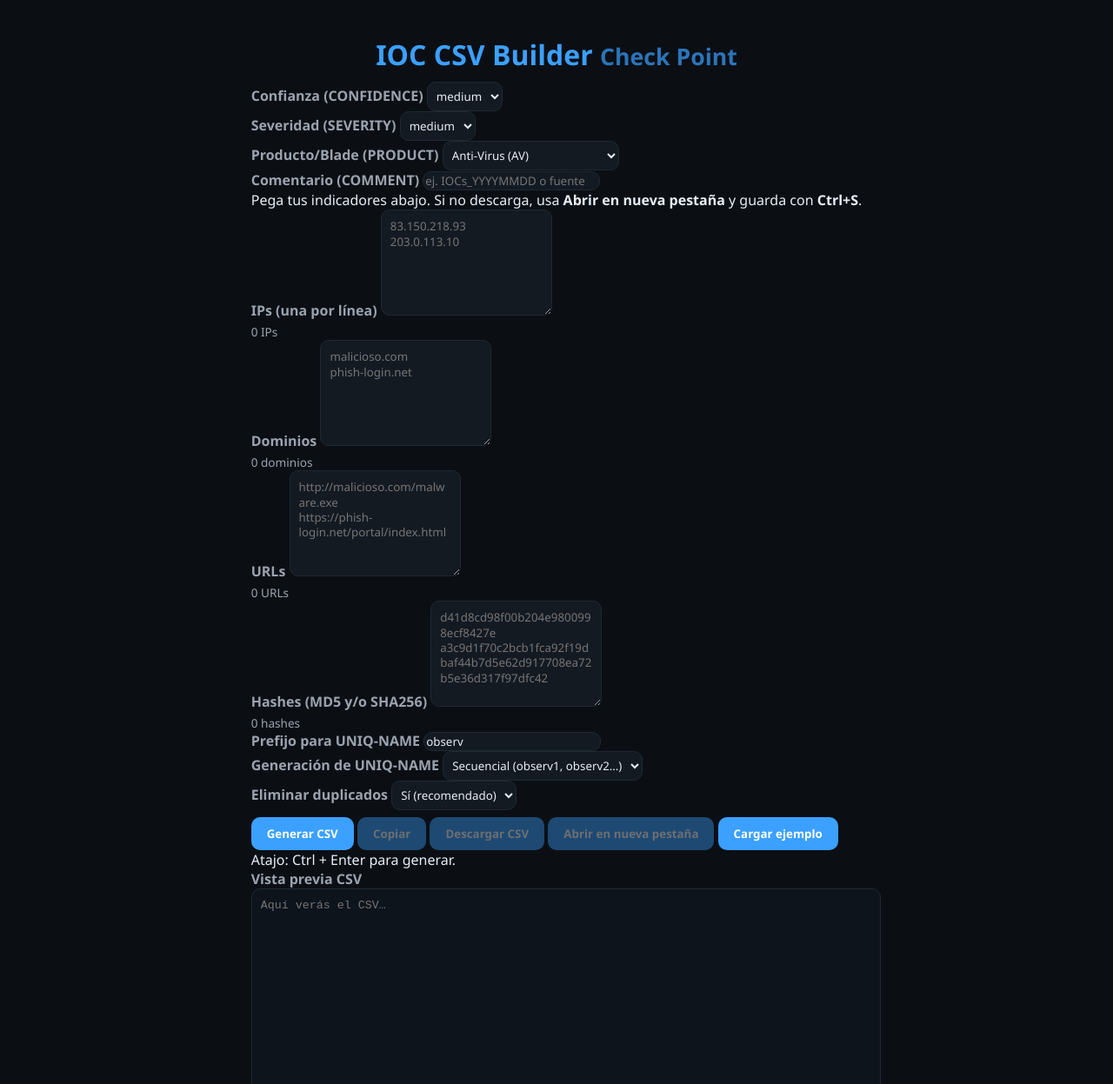
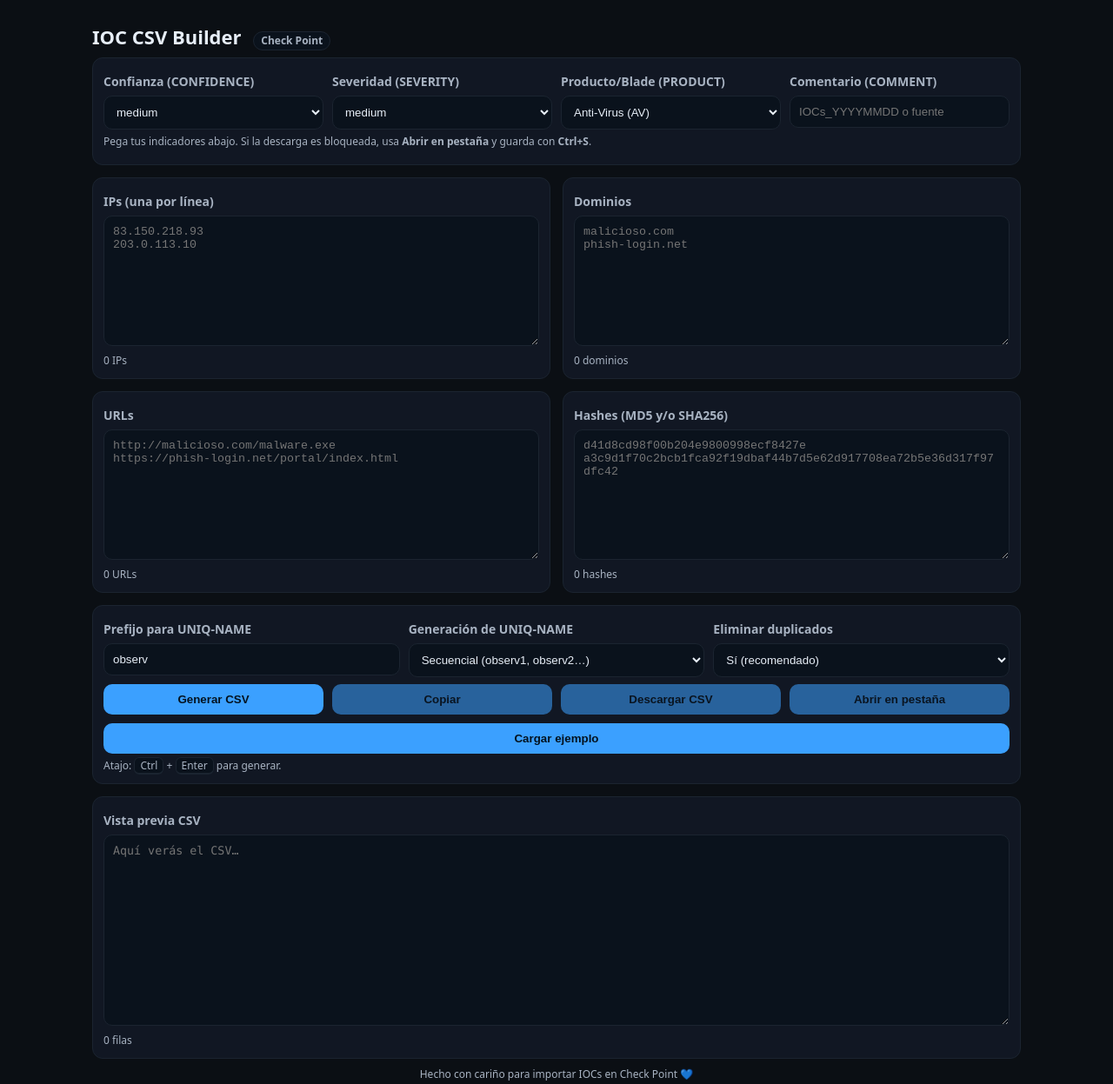
Before and after one commit to vivianacunac/ioc-csv-builder, a plain HTML site: page index.html in a window 1280 px wide. Shown: the top 1247 px of the page at 87% size. Drawn offline with Linux system fonts and the light colour scheme.

Commit message:
Update index.html

```diff
--- a/index.html
+++ b/index.html
@@ -3,34 +3,60 @@
 <head>
 <meta charset="utf-8">
 <meta name="viewport" content="width=device-width, initial-scale=1">
-<title>IOC CSV Builder — Check Point (Final)</title>
-<link rel="stylesheet" href="app.css">
+<title>IOC CSV Builder — Check Point</title>
+<style>
+  :root{
+    --bg:#0b0f14; --fg:#e7eef7; --muted:#a8b3c2; --card:#111723; --line:#1b2430;
+    --acc:#3ba0ff; --acc2:#5bb6ff; --warn:#ffd479;
+  }
+  *{box-sizing:border-box}
+  html,body{height:100%}
+  body{margin:0;background:var(--bg);color:var(--fg);font:14px/1.35 system-ui,Segoe UI,Roboto,Inter,Arial}
+  .wrap{max-width:1100px;margin:0 auto;padding:16px}
+  h1{font-size:22px;margin:12px 0 8px}
+  .pill{display:inline-block;padding:2px 8px;border-radius:999px;background:#0a121c;border:1px solid var(--line);color:var(--muted);font-size:12px;margin-left:8px}
+  .grid{display:grid;gap:14px;grid-template-columns:repeat(12,1fr)}
+  .card{background:var(--card);border:1px solid var(--line);border-radius:12px;padding:12px}
+  .col-6{grid-column:span 6} .col-12{grid-column:span 12}
+  @media (max-width:920px){ .col-6{grid-column:span 12} }
+  label{display:block;font-weight:600;margin:6px 0;color:var(--muted)}
+  input,select,textarea{width:100%;background:#0a121c;color:var(--fg);border:1px solid var(--line);border-radius:10px;padding:10px}
+  textarea{min-height:150px;resize:vertical}
+  .row{display:flex;gap:10px;flex-wrap:wrap}
+  .row > *{flex:1 1 210px}
+  button{background:var(--acc);color:#04121f;border:0;border-radius:10px;padding:10px 14px;font-weight:700;cursor:pointer}
+  button:hover{background:var(--acc2)}
+  button:disabled{opacity:.55;cursor:not-allowed}
+  .hint{font-size:12px;color:var(--muted);margin-top:6px}
+  .warn{color:var(--warn);margin-top:6px}
+  .counter{font-size:12px;color:var(--muted);margin-top:4px}
+  .kbd{border:1px solid var(--line);border-bottom-width:2px;border-radius:6px;padding:0 6px;background:#0a121c}
+  #preview{min-height:220px;font-family:ui-monospace,Consolas,monospace}
+  .hidden{display:none}
+  .footer{margin-top:10px;font-size:12px;color:var(--muted);text-align:center}
+</style>
 </head>
 <body>
   <div class="wrap">
-  <h1>IOC CSV Builder <small style="opacity:.7">Check Point</small></h1>
+    <h1>IOC CSV Builder <span class="pill">Check&nbsp;Point</span></h1>
 
     <div class="grid">
       <div class="card col-12">
         <div class="row">
           <div>
-          <label>Confianza (CONFIDENCE)</label>
+            <label for="confidence">Confianza (CONFIDENCE)</label>
             <select id="confidence">
-            <option>low</option>
-            <option selected>medium</option>
-            <option>high</option>
+              <option>low</option><option selected>medium</option><option>high</option>
             </select>
           </div>
           <div>
-          <label>Severidad (SEVERITY)</label>
+            <label for="severity">Severidad (SEVERITY)</label>
             <select id="severity">
-            <option>low</option>
-            <option selected>medium</option>
-            <option>high</option>
+              <option>low</option><option selected>medium</option><option>high</option>
             </select>
           </div>
           <div>
-          <label>Producto/Blade (PRODUCT)</label>
+            <label for="product">Producto/Blade (PRODUCT)</label>
             <select id="product">
               <option value="AV" selected>Anti-Virus (AV)</option>
               <option value="ABOT">Anti-Bot (ABOT)</option>
@@ -47,35 +73,37 @@
               <option value="VPN">VPN</option>
               <option value="custom">Otro / Personalizado…</option>
             </select>
-          <input id="productCustom" type="text" placeholder="Escribe tu propio blade" style="display:none;margin-top:6px">
+            <input id="productCustom" class="hidden" type="text" placeholder="Escribe tu propio blade" style="margin-top:6px">
           </div>
           <div>
-          <label>Comentario (COMMENT)</label>
-          <input id="comment" placeholder="ej. IOCs_YYYYMMDD o fuente">
+            <label for="comment">Comentario (COMMENT)</label>
+            <input id="comment" placeholder="IOCs_YYYYMMDD o fuente">
           </div>
         </div>
-      <div class="hint">Pega tus indicadores abajo. Si no descarga, usa <b>Abrir en nueva pestaña</b> y guarda con <b>Ctrl+S</b>.</div>
-      <div class="warn" id="warn"></div>
+        <div class="hint">Pega tus indicadores abajo. Si la descarga es bloqueada, usa <b>Abrir en pestaña</b> y guarda con <b>Ctrl+S</b>.</div>
+        <div class="warn" id="warn" aria-live="polite"></div>
       </div>
 
       <div class="card col-6">
-      <label>IPs (una por línea)</label>
+        <label for="ips">IPs (una por línea)</label>
         <textarea id="ips" placeholder="83.150.218.93&#10;203.0.113.10"></textarea>
         <div class="counter" id="ipsCount">0 IPs</div>
       </div>
+
       <div class="card col-6">
-      <label>Dominios</label>
+        <label for="domains">Dominios</label>
         <textarea id="domains" placeholder="malicioso.com&#10;phish-login.net"></textarea>
         <div class="counter" id="domainsCount">0 dominios</div>
       </div>
 
       <div class="card col-6">
-      <label>URLs</label>
+        <label for="urls">URLs</label>
         <textarea id="urls" placeholder="http://malicioso.com/malware.exe&#10;https://phish-login.net/portal/index.html"></textarea>
         <div class="counter" id="urlsCount">0 URLs</div>
       </div>
+
       <div class="card col-6">
-      <label>Hashes (MD5 y/o SHA256)</label>
+        <label for="hashes">Hashes (MD5 y/o SHA256)</label>
         <textarea id="hashes" placeholder="d41d8cd98f00b204e9800998ecf8427e&#10;a3c9d1f70c2bcb1fca92f19dbaf44b7d5e62d917708ea72b5e36d317f97dfc42"></textarea>
         <div class="counter" id="hashesCount">0 hashes</div>
       </div>
@@ -83,18 +111,18 @@
       <div class="card col-12">
         <div class="row">
           <div>
-          <label>Prefijo para UNIQ-NAME</label>
+            <label for="namePrefix">Prefijo para UNIQ-NAME</label>
             <input id="namePrefix" value="observ">
           </div>
           <div>
-          <label>Generación de UNIQ-NAME</label>
+            <label for="nameMode">Generación de UNIQ-NAME</label>
             <select id="nameMode">
               <option value="seq" selected>Secuencial (observ1, observ2…)</option>
               <option value="hash">Basado en hash del valor</option>
             </select>
           </div>
           <div>
-          <label>Eliminar duplicados</label>
+            <label for="dedup">Eliminar duplicados</label>
             <select id="dedup">
               <option value="yes" selected>Sí (recomendado)</option>
               <option value="no">No</option>
@@ -105,18 +133,20 @@
           <button id="gen">Generar CSV</button>
           <button id="copy" disabled>Copiar</button>
           <button id="download" disabled>Descargar CSV</button>
-        <button id="open" disabled>Abrir en nueva pestaña</button>
+          <button id="open" disabled>Abrir en pestaña</button>
           <button id="demo">Cargar ejemplo</button>
         </div>
         <div class="hint">Atajo: <span class="kbd">Ctrl</span> + <span class="kbd">Enter</span> para generar.</div>
       </div>
 
       <div class="card col-12">
-      <label>Vista previa CSV</label>
-      <textarea id="preview" style="min-height:220px" placeholder="Aquí verás el CSV…" readonly></textarea>
+        <label for="preview">Vista previa CSV</label>
+        <textarea id="preview" readonly placeholder="Aquí verás el CSV…"></textarea>
         <div class="counter" id="rowsCount">0 filas</div>
       </div>
     </div>
+
+    <div class="footer">Hecho con cariño para importar IOCs en Check Point 💙</div>
   </div>
 
 <script>
@@ -133,16 +163,16 @@
   const urlRe=/\\bhttps?:\\/\\/[^\\s<>()"']+\\b/gi;
   const domainRe=/\\b(?=.{1,253}\\b)(?:[a-z0-9](?:[a-z0-9-]{0,61}[a-z0-9])?\\.)+[a-z]{2,63}\\b/gi;
 
-  prod.addEventListener("change",()=>{
-    prodCustom.style.display = (prod.value==="custom") ? "block" : "none";
-  });
+  prod.addEventListener("change",()=>{ prodCustom.classList.toggle("hidden", prod.value!=="custom"); });
 
-  function normalizeLines(t){ return (t||"").split(/\\r?\\n/).map(s=>s.trim()).filter(Boolean); }
-  function hashCode(s){ let h=0; for(let i=0;i<s.length;i++){ h=((h<<5)-h)+s.charCodeAt(i); h|=0;} return (h>>>0).toString(36); }
-  function csvEscape(s){ return `"${String(s).replace(/"/g,'""')}"`; }
+  function normalizeLines(text){
+    return (text||"").replace(/\\r/g,"").split("\\n").map(s=>s.trim()).filter(Boolean);
+  }
+  function hashCode(str){ let h=0; for(let i=0;i<str.length;i++){ h=((h<<5)-h)+str.charCodeAt(i); h|=0;} if(h<0) h = 0xFFFFFFFF + h + 1; return h.toString(36); }
+  function csvEscape(s){ return \`"\${String(s).replace(/"/g,'""')}"\`; }
 
-  function parseIPs(){ return normalizeLines(ips.value).flatMap(line=>line.match(ipRe)||[]); }
-  function parseURLs(){ return normalizeLines(urls.value).flatMap(line=>line.match(urlRe)||[]); }
+  function parseIPs(){ return normalizeLines(ips.value).flatMap(line => (line.match(ipRe)||[])); }
+  function parseURLs(){ return normalizeLines(urls.value).flatMap(line => (line.match(urlRe)||[])); }
   function parseHashes(){
     const out=[];
     normalizeLines(hashes.value).forEach(line=>{
@@ -152,18 +182,20 @@
     return out;
   }
   function parseDomains(){
-    let ds = normalizeLines(domains.value).flatMap(line=>(line.match(domainRe)||[]).map(d=>d.toLowerCase()));
-    const urlDomains=new Set(parseURLs().map(u=>u.replace(/^https?:\\/\\//i,"").split("/")[0].toLowerCase()));
-    ds = ds.filter(d=>!urlDomains.has(d));
+    let ds = normalizeLines(domains.value).flatMap(line => (line.match(domainRe)||[]).map(d=>d.toLowerCase()));
+    const urlDomains = new Set(parseURLs().map(u=>u.replace(/^https?:\\/\\//i,"").split("/")[0].toLowerCase()));
+    ds = ds.filter(d => !urlDomains.has(d));
     return ds;
   }
+
   function updateCounters(){
     $("ipsCount").textContent = parseIPs().length+" IPs";
     $("domainsCount").textContent = parseDomains().length+" dominios";
     $("urlsCount").textContent = parseURLs().length+" URLs";
     $("hashesCount").textContent = parseHashes().length+" hashes";
   }
-  [ips,domains,urls,hashes].forEach(e=>e.addEventListener("input",updateCounters)); updateCounters();
+  [ips,domains,urls,hashes].forEach(el=>el.addEventListener("input", updateCounters));
+  updateCounters();
 
   function enableActions(ok){
     copyBtn.disabled = !ok; dl.disabled = !ok; openBtn.disabled = !ok;
@@ -184,10 +216,8 @@
       parseHashes().forEach(([t,v])=>data.push([t,v]));
 
       if(data.length===0){
-        warn.textContent="No hay datos para generar. Ingresa al menos una IP, URL, dominio o hash.";
-        preview.value="";
-        enableActions(false);
-        $("rowsCount").textContent="0 filas";
+        warn.textContent="No hay datos. Ingresa al menos una IP/URL/dominio/hash.";
+        preview.value=""; enableActions(false); $("rowsCount").textContent="0 filas";
         return;
       }
 
@@ -199,7 +229,7 @@
       const rows=[["UNIQ-NAME","VALUE","TYPE","CONFIDENCE","SEVERITY","PRODUCT","COMMENT"]];
       let idx=1;
       data.forEach(([type,value])=>{
-        const name=(nameMode.value==="hash")?`${(namePrefix.value||"observ")}_${type.toLowerCase()}_${hashCode(value)}`:`${namePrefix.value||"observ"}${idx++}`;
+        const name=(nameMode.value==="hash")?\`\${(namePrefix.value||"observ")}_\${type.toLowerCase()}_\${hashCode(value)}\`:\`\${namePrefix.value||"observ"}\${idx++}\`;
         rows.push([name,value,type,C,S,P,CM]);
       });
 
@@ -209,12 +239,12 @@
       enableActions(true);
     }catch(err){
       console.error(err);
-      warn.textContent = "Error generando CSV: "+ (err && err.message ? err.message : err);
+      warn.textContent="Error generando CSV: "+(err && err.message ? err.message : err);
       enableActions(false);
     }
   }
 
-  gen.addEventListener("click",generate);
+  gen.addEventListener("click", generate);
   document.addEventListener("keydown",(e)=>{ if(e.ctrlKey && e.key==="Enter"){ generate(); }});
 
   copyBtn.addEventListener("click",()=>{
@@ -230,14 +260,14 @@
       const a=document.createElement("a");
       const ts=new Date().toISOString().slice(0,10).replace(/-/g,"");
       a.href=URL.createObjectURL(blob);
-      a.download=`IOCs_${ts}.csv`;
+      a.download=\`IOCs_\${ts}.csv\`;
       document.body.appendChild(a);
       a.click();
       setTimeout(()=>URL.revokeObjectURL(a.href),4000);
       a.remove();
     }catch(err){
       console.error(err);
-      warn.textContent="Descarga bloqueada por el navegador. Usa 'Abrir en nueva pestaña'.";
+      warn.textContent="Descarga bloqueada por el navegador. Usa 'Abrir en pestaña'.";
     }
   });
 
```
Lines whose indentation alone changed are shown as unchanged.
